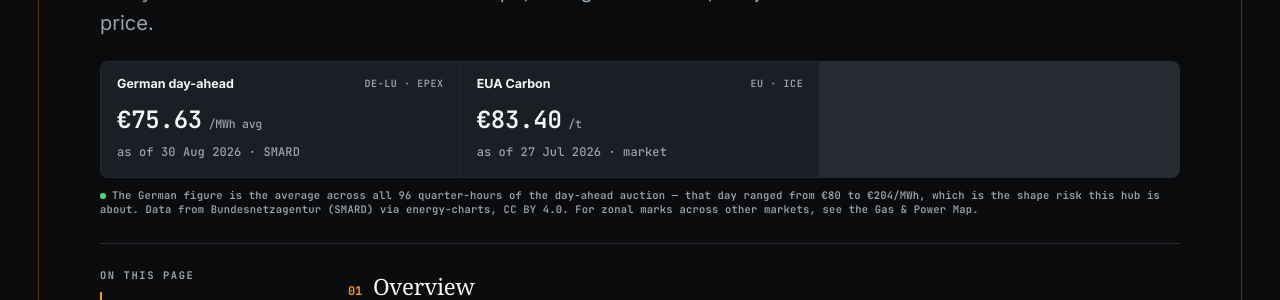
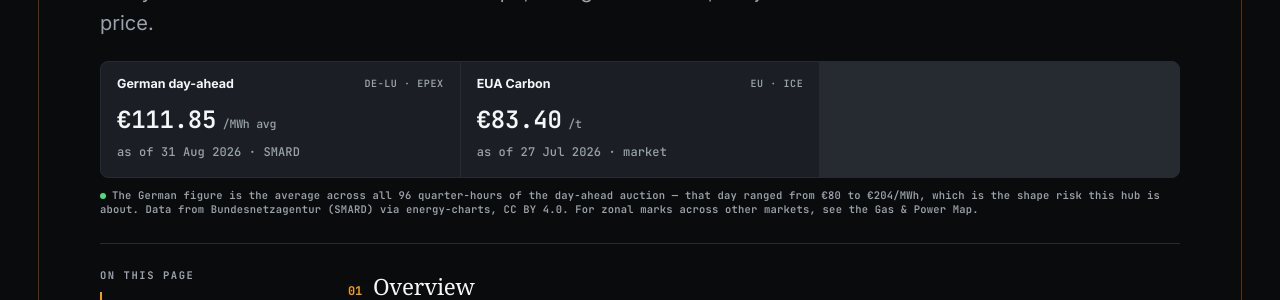
Before and after one commit to maverickrocx/RiskMaverick, a Jekyll site: the page built from markets/commodities/power-renewables.md, in a window 1280 px wide and 900 px high. Shown: the part 290-590 px from the top of the window. Built offline with Jekyll 4.4.1, drawn with Linux system fonts in a browser that asks for light colours; some web fonts are replaced.

Commit message:
chore(marks): daily benchmark refresh from primary sources

```diff
--- a/_data/marks.yml
+++ b/_data/marks.yml
@@ -2,15 +2,15 @@
 # Each mark carries the date and publisher it came from.
 
 de_da:
-  price: "€75.63"
-  asof: "30 Aug 2026"
+  price: "€111.85"
+  asof: "31 Aug 2026"
   source: "SMARD"
-  low: -1.19
-  high: 212.27
+  low: -1.09
+  high: 207.61
   points: 96
 estr:
-  price: "2.188%"
-  asof: "27 Aug 2026"
+  price: "2.190%"
+  asof: "28 Aug 2026"
   source: "ECB"
 henry_hub:
   price: "$2.70"
```
